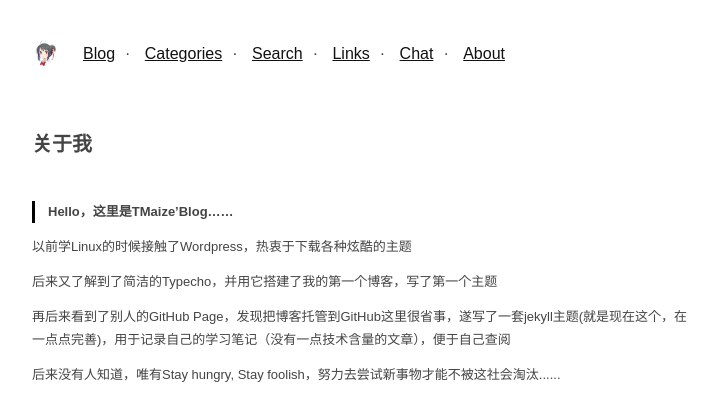
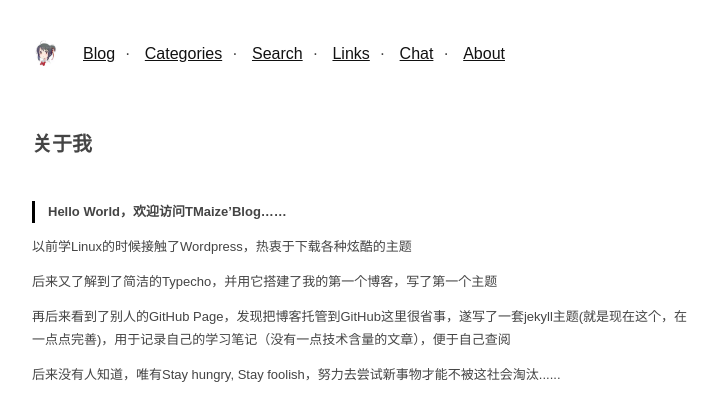
Before and after one commit to TMaize/tmaize-blog, a Jekyll site: the page built from pages/about.html, in a window 1280 px wide. Shown: the top 394 px of the page, without its empty margins (278-1001 px from the left). Built offline with Jekyll 4.4.1, drawn with Linux system fonts in a browser that asks for light colours.

Commit message:
修改关于我

```diff
--- a/pages/about.html
+++ b/pages/about.html
@@ -4,7 +4,7 @@ title: 关于我
 ---
 
 <blockquote>
-  <p>Hello，这里是TMaize’Blog……</p>
+  <p>Hello World，欢迎访问TMaize’Blog……</p>
 </blockquote>
 
 <p>以前学Linux的时候接触了Wordpress，热衷于下载各种炫酷的主题</p>
```
